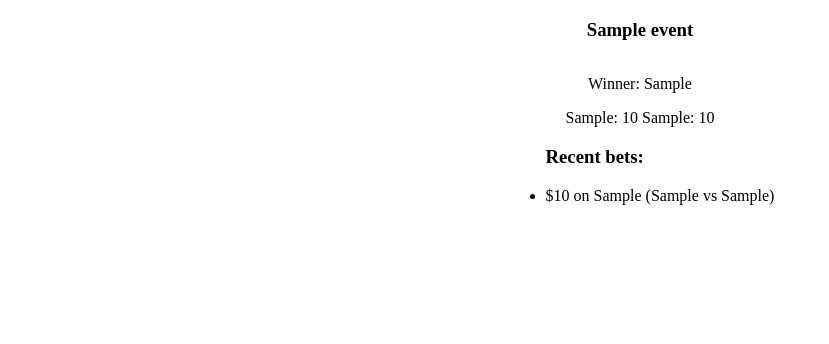
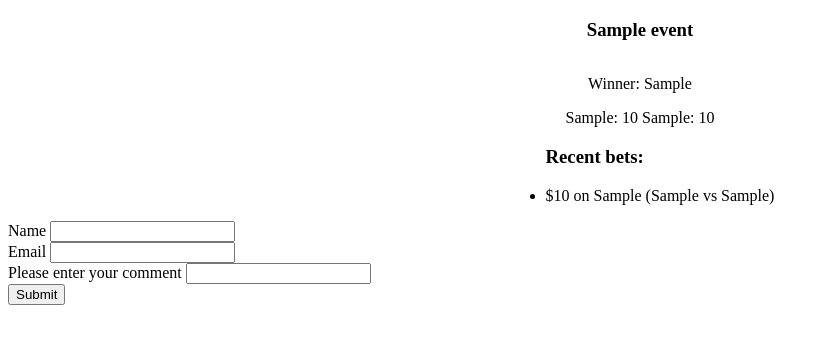
Before and after one commit to cmyk505/better-bets, a Flask app: page /event/1 in a window 1280 px wide. Shown: the top 344 px of the page, without its empty margins (0-829 px from the left). Run offline with Flask 2, Linux system fonts and the light colour scheme; tables that the repository leaves empty hold one stand-in row (values such as "Sample post").

Commit message:
Updated envent.html, added form for the comment class

```diff
--- a/templates/event.html
+++ b/templates/event.html
@@ -52,4 +52,20 @@
 </div>
 
 <script src="../static/event.js"></script>
+
+<form action = "/test" method = "post">
+        <div>
+            <label>Name</label>
+            <input name = "Name">
+        </div>
+        <div>
+            <label>Email</label>
+            <input name = "Email">
+        </div>
+        <div>
+            <label>Please enter your comment</label>
+            <input name = "Please enter your comment">
+        </div>
+        <button>Submit</button>
+</form>
 {% endblock %}
```
